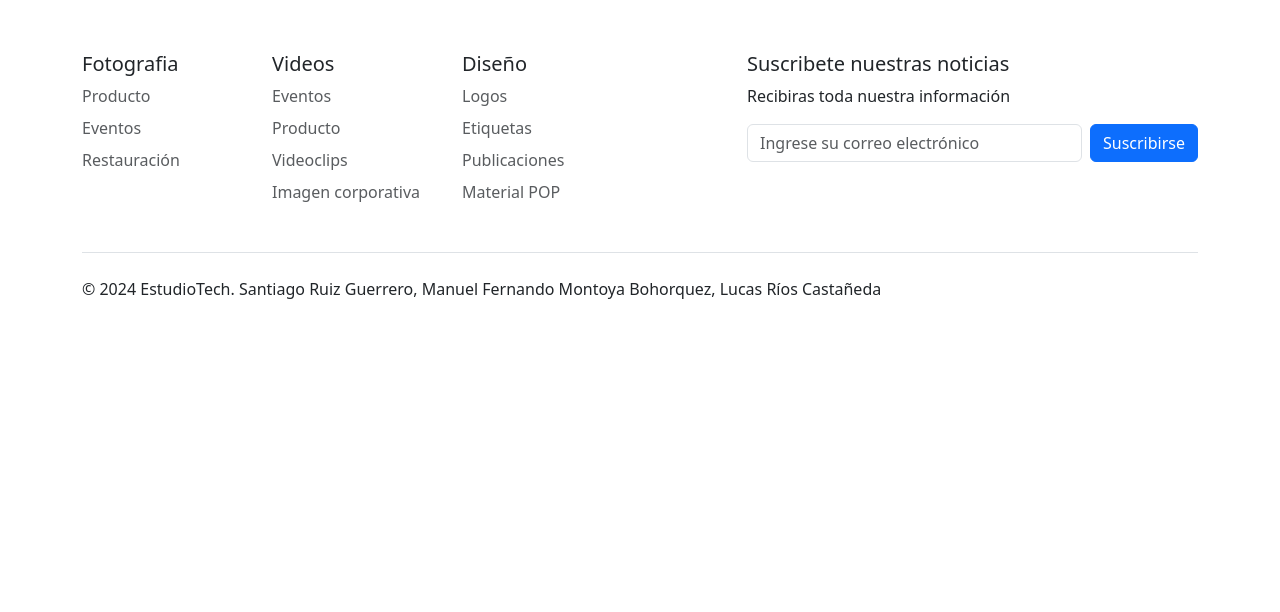
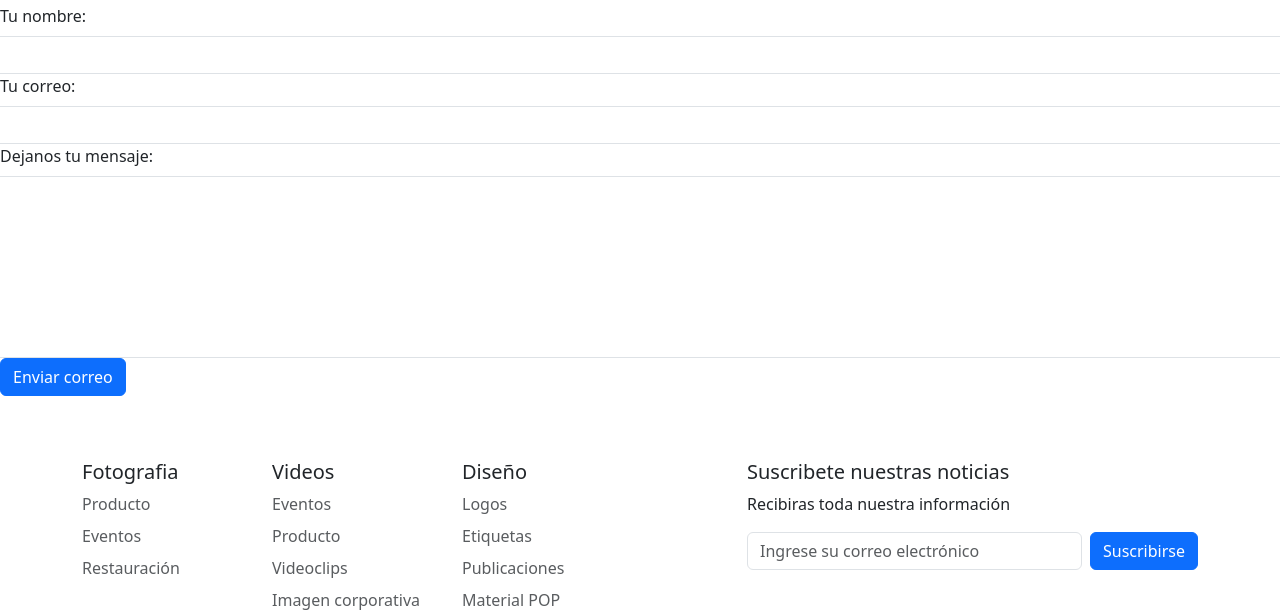
Before and after one commit to lucasrioscasta/studiotech, a plain HTML site: page contacto.html in a window 1280 px wide. Shown: the part 720-1332 px from the top of the page. Before the commit the page ends 1135 px from the top, so only its background shows below. Drawn offline with nearby package versions, Linux system fonts and the light colour scheme.

Commit message:
formulario echo por manuel

```diff
--- a/contacto.html
+++ b/contacto.html
@@ -57,6 +57,24 @@
   <iframe src="https://www.google.com/maps/embed?pb=!1m18!1m12!1m3!1d2364.2128286371735!2d-75.91035675276868!3d4.749846399095873!2m3!1f0!2f0!3f0!3m2!1i1024!2i768!4f13.1!3m3!1m2!1s0x8e387003345bd20b%3A0xdc9d21192454bee5!2sCorporaci%C3%B3n%20de%20Estudios%20Tecnol%C3%B3gicos%20del%20Norte%20del%20Valle!5e0!3m2!1ses-419!2sco!4v1733969589395!5m2!1ses-419!2sco" width="600" height="450" style="border:0;" allowfullscreen="" loading="lazy" referrerpolicy="no-referrer-when-downgrade"></iframe>
 </div>
 
+
+<div id="after_submit"></div>
+<form id="contact_form" action="#" method="POST" enctype="multipart/form-data">
+  <div class="row">
+    <label class="form-label" for="name">Tu nombre:</label><br />
+    <input id="name" class="form-control" name="name" type="text" value="" size="30" required/><br />
+  </div>
+  <div class="row">
+    <label class="form-label" for="email">Tu correo:</label><br />
+    <input id="email" class="form-control" name="email" type="text" value="" size="30" required /><br />
+  </div>
+  <div class="row">
+    <label class="form-label" for="message">Dejanos tu mensaje:</label><br />
+    <textarea id="message" class="form-control" name="message" rows="7" cols="30" required></textarea><br />
+  </div>
+
+    <input id="submit_button" class="btn btn-primary mb-3" type="submit" value="Enviar correo" />
+</form>
 
 
 
```
